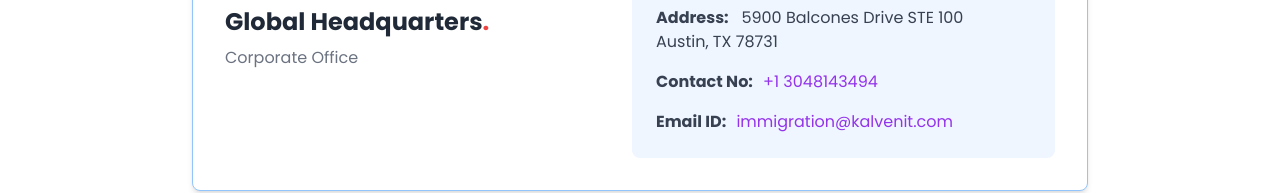
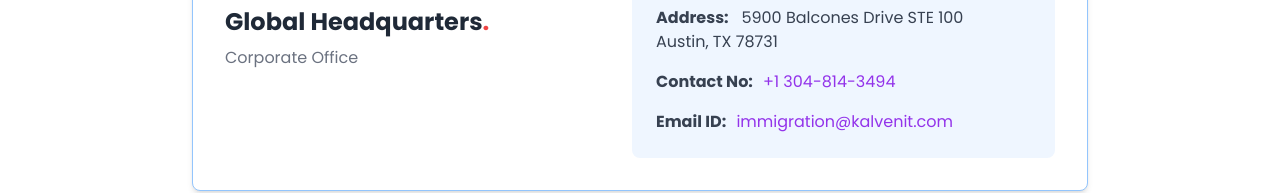
Before and after one commit to sakteeshwari/Kalvenit, a Next.js app: page /contact in a window 1280 px wide. Shown: the part 219-412 px from the top of the page. Built offline with nearby package versions, Linux system fonts and the light colour scheme.

Commit message:
first commit

```diff
--- a/app/components/Contactuspagehead/Contactuspagehead.jsx
+++ b/app/components/Contactuspagehead/Contactuspagehead.jsx
@@ -30,7 +30,7 @@
           <h4>
             <b>Contact No:  &nbsp; </b>
             <a href="tel:+13097550433" className="text-purple-600 hover:underline">
-            +1 3048143494
+            +1 304-814-3494
             </a>
           </h4>
           <p className="mt-4">
```
